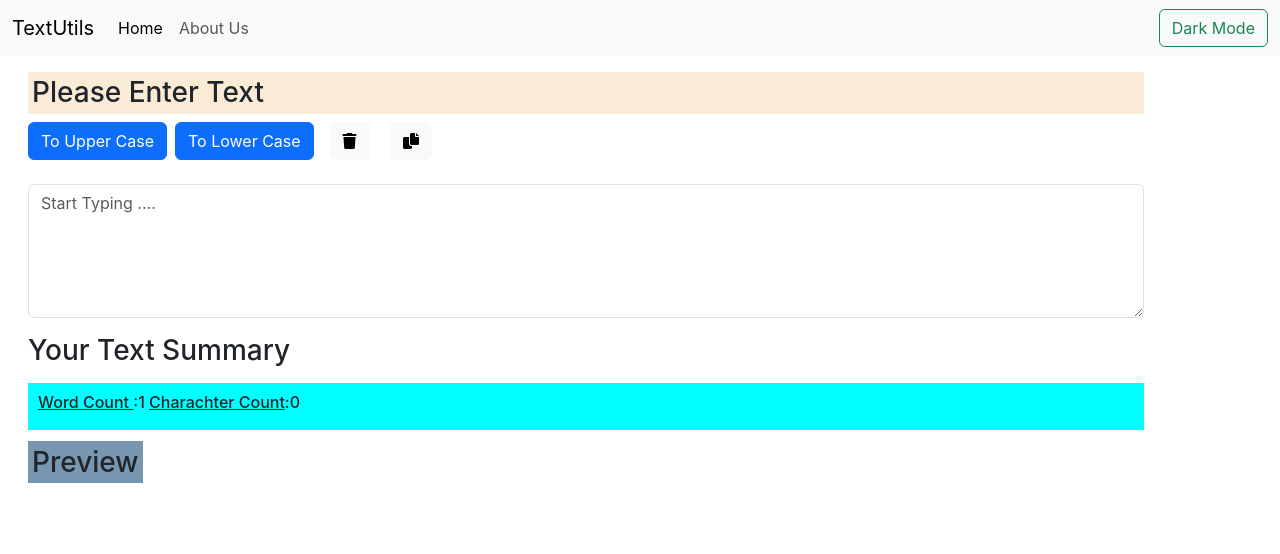
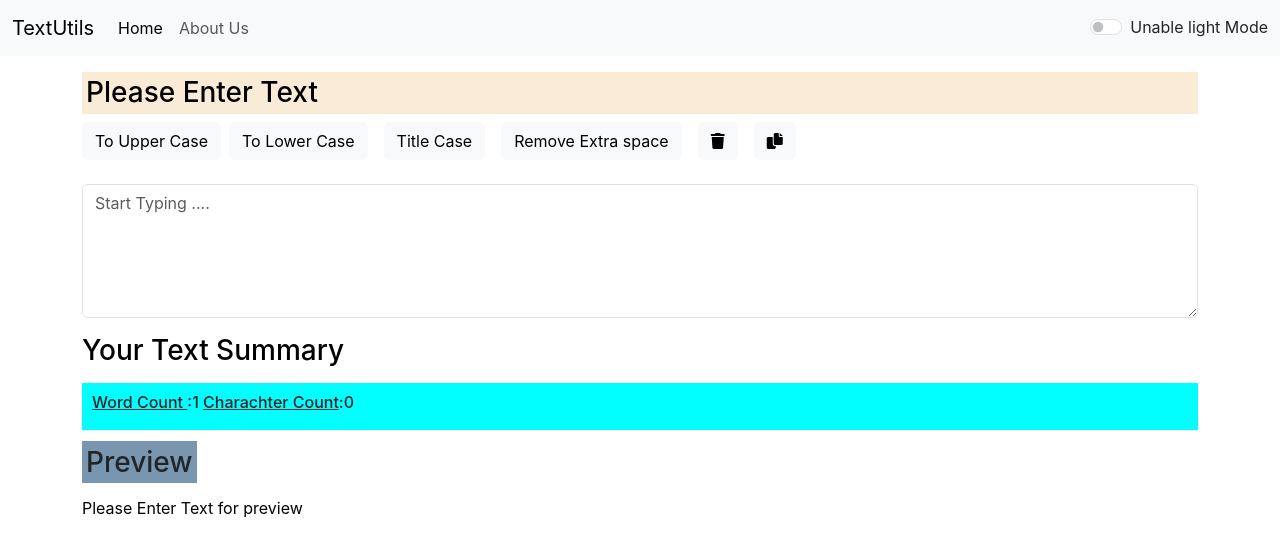
Before and after one commit to rahulkumardeveloper/TextConverter, a React (Create React App) app: page / in a window 1280 px wide. Shown: the top 554 px of the page. Built offline with nearby package versions, Linux system fonts and the light colour scheme.

Commit message:
added dark mode light mode in app.js

```diff
--- a/src/App.js
+++ b/src/App.js
@@ -1,14 +1,31 @@
 import "./App.css";
 import Navbar from "./Components/Navbar";
 import Textarea from "./Components/Textarea";
+import React, { useState } from 'react';
+
 function App() {
+
+  const [mode, setMode] = useState('light');
+
+  const changeModeStatus=()=>{
+    if(mode==='light'){
+      setMode("dark")
+      document.body.style.backgroundColor = "black";
+
+    }
+    else{
+      setMode('light')
+      document.body.style.backgroundColor = "black";
+
+    }
+  }
   return (
     <>
       <div className="app">
         {/* <Navbar title="TextUtils" about="About Us"/> */}
-        <Navbar title="TextUtils" />
-        <div className="container m-3">
-          <Textarea />
+        <Navbar title="TextUtils" modeStatus={mode} fnChangeMode={changeModeStatus}/>
+        <div className="container my-3">
+          <Textarea  modeStatus={mode}/>
         </div>
       </div>
     </>
--- a/src/Components/Navbar.js
+++ b/src/Components/Navbar.js
@@ -1,50 +1,54 @@
-import React, { useState } from 'react';
+import React from 'react';
 import PropTypes from 'prop-types';
 
 export default function Navbar(props) {
 
-  const [modeChange, setmodeChange] = useState();
-  const [modeStatus, setmodeStatus] = useState("Dark Mode");
+//   const [modeChange, setmodeChange] = useState();
+//   const [modeStatus, setmodeStatus] = useState("Dark Mode");
 
-  const handleDarkMode = () => {
-    if(modeStatus==='Dark Mode'){
-      setmodeChange({
-        color: 'white',
-        backgroundColor: 'black',
-    })
-    setmodeStatus("Light Mode");
-  }
-else{
-  setmodeChange({
-    color: 'black',
-    backgroundColor: '#f8f9fa'
-})
-setmodeStatus("Dark Mode");
+//   const handleDarkMode = () => {
+//     if(modeStatus==='Dark Mode'){
+//       setmodeChange({
+//         color: 'white',
+//         backgroundColor: 'black',
+//     })
+//     setmodeStatus("Light Mode");
+//   }
+// else{
+//   setmodeChange({
+//     color: 'black',
+//     backgroundColor: '#f8f9fa'
+// })
+// setmodeStatus("Dark Mode");
 
-}
-  }
+// }
+  // }
   return (
     <div>
-      <nav className="navbar navbar-expand-lg bg-body-tertiary" >
-        <div className="container-fluid" style={modeChange}>
-          <a className="navbar-brand" href="/" style={modeChange}>{props.title}</a>
-          <button className="navbar-toggler" style={modeChange} type="button" data-bs-toggle="collapse" data-bs-target="#navbarSupportedContent" aria-controls="navbarSupportedContent" aria-expanded="false" aria-label="Toggle navigation">
+      <nav className={`navbar navbar-expand-lg  ${props.modeStatus==='light'? 'bg-body-tertiary navbar-light':'bg-dark navbar-dark'}`}>
+        <div className="container-fluid">
+          <a className="navbar-brand" href="/">{props.title}</a>
+          <button className="navbar-toggler" type="button" data-bs-toggle="collapse" data-bs-target="#navbarSupportedContent" aria-controls="navbarSupportedContent" aria-expanded="false" aria-label="Toggle navigation">
             <span className="navbar-toggler-icon"></span>
           </button>
           <div className="collapse navbar-collapse" id="navbarSupportedContent">
             <ul className="navbar-nav me-auto mb-2 mb-lg-0">
               <li className="nav-item" >
-                <a className="nav-link active" aria-current="page" href="/" style={modeChange}>Home</a>
+                <a className="nav-link active" aria-current="page" href="/">Home</a>
               </li>
               <li className="nav-item">
-                <a className="nav-link" href="/" style={modeChange}>{props.about}</a>
+                <a className="nav-link" href="/">{props.about}</a>
               </li>
             </ul>
             {/* { } <form className="d-flex" role="search"> */}
               {/* <input className="form-control me-2" type="search" placeholder="Search" aria-label="Search"/> */}
               {/* <button className="btn btn-outline-success" type="submit">Search</button> */}
-              <button className="btn btn-outline-success" style={modeChange} onClick={handleDarkMode}>{modeStatus}</button>
+              {/* <button className="btn btn-outline-success">dark Mode</button> */}
             {/* </form> */}
+            <div className={`form-check form-switch text-${props.modeStatus==='light'? 'dark':'light'}`}>
+              <input className="form-check-input" type="checkbox" role="switch" id="flexSwitchCheckDefault" onClick={props.fnChangeMode}/>
+              <label className="form-check-label" htmlFor="flexSwitchCheckDefault">Unable {props.modeStatus} Mode</label>
+            </div>
           </div>
         </div>
       </nav>
--- a/src/Components/Textarea.js
+++ b/src/Components/Textarea.js
@@ -1,6 +1,7 @@
 import React ,{useState} from 'react';
-export default function Textarea() {
 
+
+export default function Textarea(props) {
 const [text,setText]=useState("");
 
 const handleUpperCase=()=>{
@@ -21,6 +22,11 @@ const handleClear=()=>{
   let newText='';
   setText(newText);
 }
+const handleTitleCase=()=>{
+  let newText=text.toLowerCase().split(' ').map((word)=>word.charAt(0).toUpperCase() + word.slice(1)).join(' ');
+  setText(newText);
+}
+
 const handleCopyText = () => {
   navigator.clipboard.writeText(text)
     .then(() => {
@@ -30,28 +36,39 @@ const handleCopyText = () => {
       console.error('Failed to copy text: ', err);
     });
 };
+const handleExtraSpace=()=>{
+// let newText= text.split(" ").filter((word)=>{ return word !==" "}).join(" ");
+// setText(newText);
+var cleanedString = text.split(' ')      // Split the string into an array of words
+                          .filter(word => word !== '')  // Filter out empty elements
+                          .join(' ');
+   setText(cleanedString)
+}
   return (
     <>
     <div>
-     <h3 className='mb-2 title'> Please Enter Text </h3>
+     <h3 className='mb-2 title' style={{color:props.modeStatus==='light'? 'black':'white',backgroundColor:props.modeStatus==='light'? 'antiquewhite':'grey'}}> Please Enter Text </h3>
     <div className='mb-4'>
-        <button className="btn btn-primary" onClick={handleUpperCase}>To Upper Case</button>
-        <button className="btn btn-primary mx-2" onClick={handleLowerCase}>To Lower Case</button>
-        <button className="btn btn-light mx-2" onClick={handleClear}>  <i className="fa-solid fa-trash"></i></button> <span><img src="" alt="" srcset="" /></span>
-        <button className="btn btn-light mx-2" onClick={handleCopyText}>  <i className="fa-solid fa-copy"></i></button> <span><img src="" alt="" srcset="" /></span>
+        <button className="btn btn-light" onClick={handleUpperCase}>To Upper Case</button>
+        <button className="btn btn-light mx-2" onClick={handleLowerCase}>To Lower Case</button>
+        <button className="btn btn-light mx-2" onClick={handleTitleCase}>Title Case</button>
+        <button className="btn btn-light mx-2" onClick={handleExtraSpace}>Remove Extra space</button>
+        <button className="btn btn-light mx-2" onClick={handleClear}>  <i className="fa-solid fa-trash"></i></button>
+        <button className="btn btn-light mx-2" onClick={handleCopyText}>  <i className="fa-solid fa-copy"></i></button>
+
         </div>
       <div className="input-group">
         <textarea className="form-control" aria-label="With textarea" placeholder='Start Typing ....' rows="5" value={text} onChange={handleOnChange}></textarea>
         </div>
     </div>
-      <h3 className='my-3'>Your Text Summary</h3>
+      <h3 className='my-3' style={{color:props.modeStatus==='light'? 'black':'white'}}>Your Text Summary</h3>
     <div className="conatiner my-3 resultDiv">
     <h6> <u> Word Count </u>:<span>{text.split(" ").length}</span>&nbsp;
     <u>Charachter Count</u>:{text.length}<span></span></h6>
     </div>
       <h3 className='previewTitle'>Preview</h3>
     <div className='my-3'>
-      <p>{text}</p>
+      <p style={{color:props.modeStatus==='light'? 'black':'white'}}>{text.length>0? text:"Please Enter Text for preview"}</p>
     </div>
     </>
   );
```
